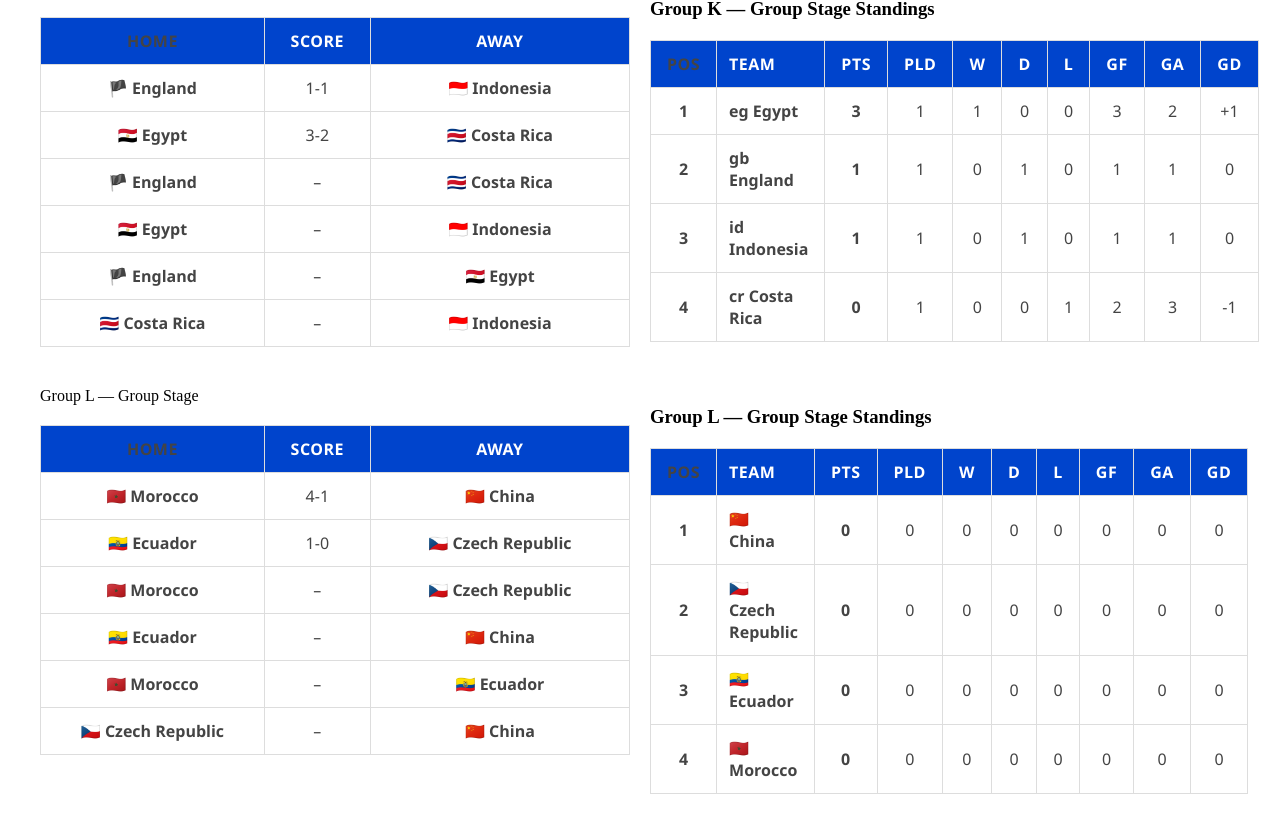
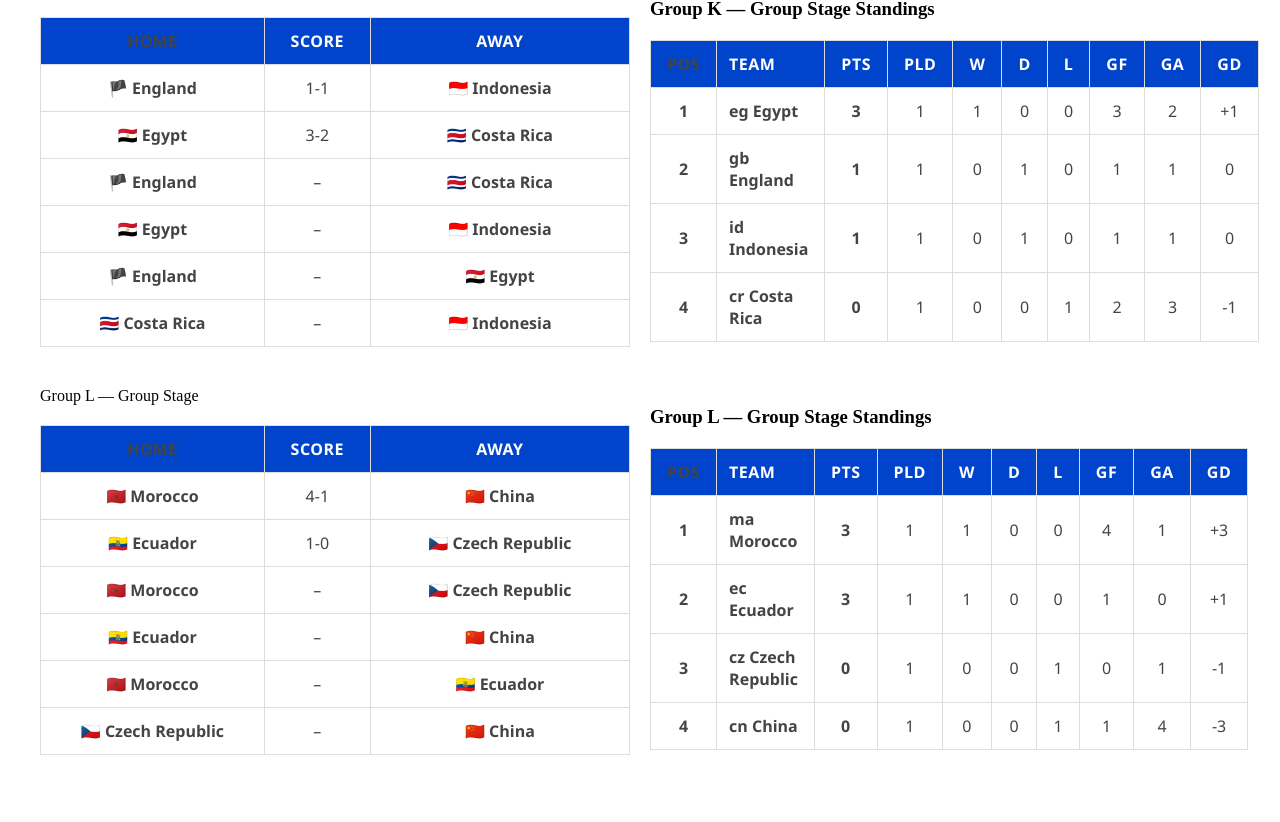
Before and after one commit to MarcusMachado15/whoisgonnawin-clean, a Next.js app: page /worldcup in a window 1280 px wide. Shown: the part 4334-5156 px from the top of the page. After the commit the page ends 5117 px from the top, so only its background shows below. Built offline with nearby package versions, Linux system fonts and the light colour scheme.

Commit message:
Atualiza World Cup 2025 (grupos e estilo)

```diff
--- a/app/worldcup/page.tsx
+++ b/app/worldcup/page.tsx
@@ -244,7 +244,11 @@ const groupsData: Record<string, { title?: string; matches: Match[]; standings:
       { home: '🇲🇦 Morocco',        score: '–', away: '🇪🇨 Ecuador' },
       { home: '🇨🇿 Czech Republic', score: '–', away: '🇨🇳 China' },
     ],
-    standings: [],
+    standings: [  { pos: 1, team: 'ma Morocco',        played: 1, won: 1, draw: 0, lost: 0, gf: 4, ga: 1, gd: +3, pts: 3 },
+  { pos: 2, team: 'ec Ecuador',        played: 1, won: 1, draw: 0, lost: 0, gf: 1, ga: 0, gd: +1, pts: 3 },
+  { pos: 3, team: 'cz Czech Republic', played: 1, won: 0, draw: 0, lost: 1, gf: 0, ga: 1, gd: -1, pts: 0 },
+  { pos: 4, team: 'cn China',          played: 1, won: 0, draw: 0, lost: 1, gf: 1, ga: 4, gd: -3, pts: 0 },
+],
   },
 };
 
```
